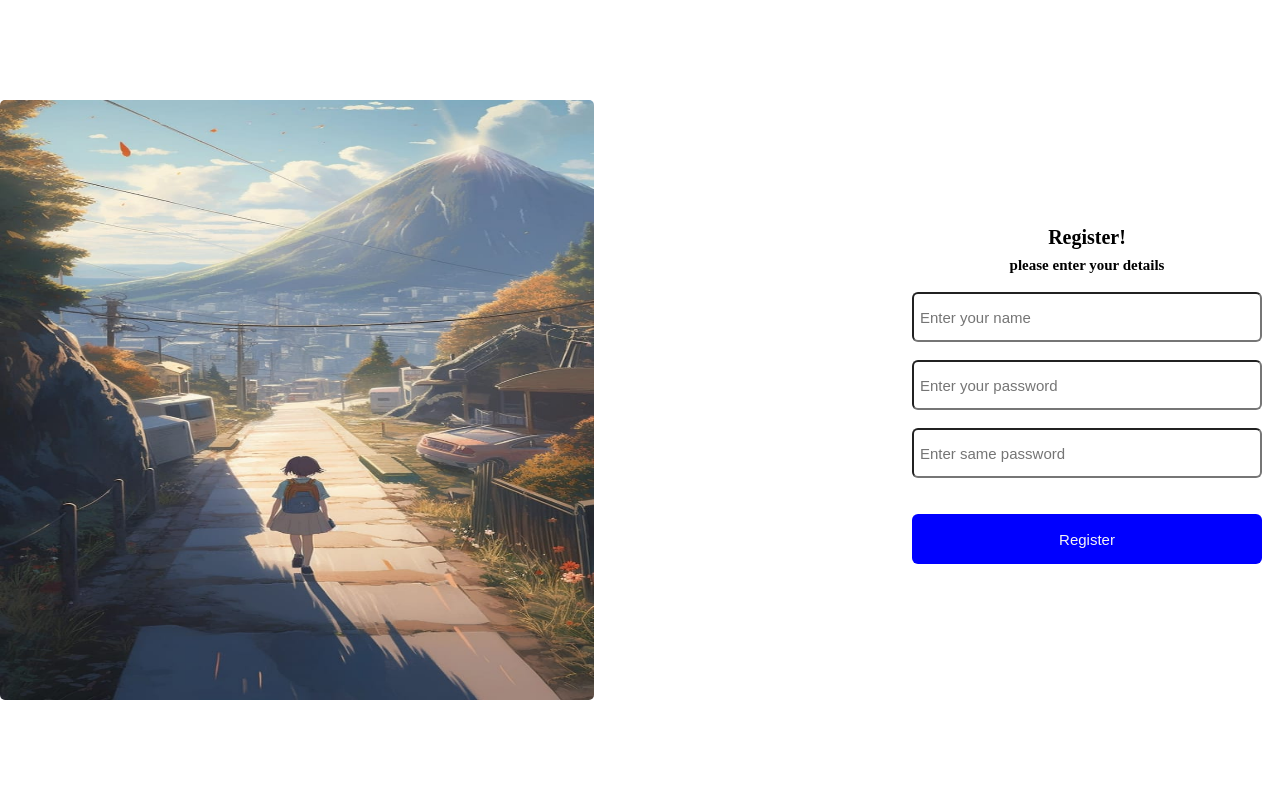
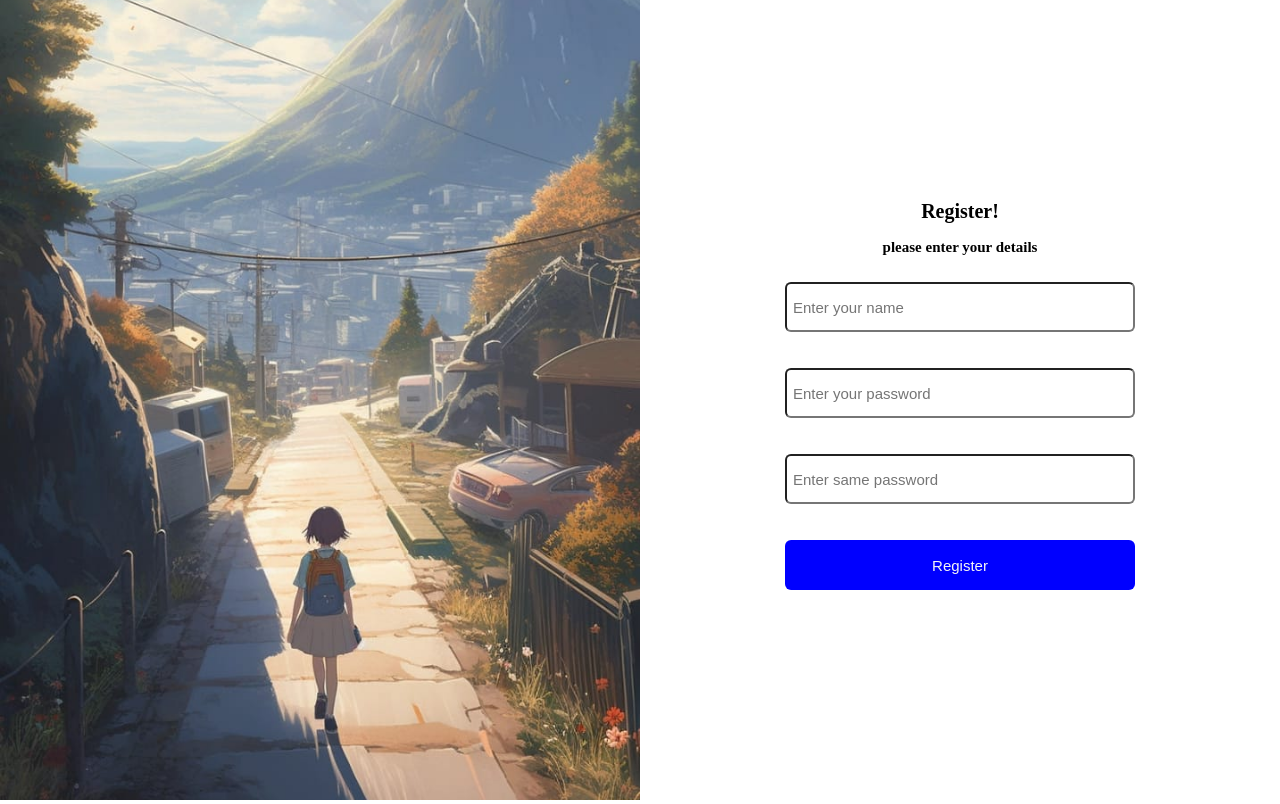
Before and after one commit to Ibezimvivian/js-validation-practice, a plain HTML site: page index.html in a window 1280 px wide. Drawn offline with Linux system fonts and the light colour scheme.

Commit message:
fixed containers

```diff
--- a/index.html
+++ b/index.html
@@ -1,29 +1,24 @@
 <!DOCTYPE html>
 <html lang="en">
   <head>
-    <meta charset="UTF-8">
-    <meta http-equiv="X-UA-Compatible" content="IE=edge">
-    <meta name="viewport" content="width=device-width, initial-scale=1.0">
-    <link rel="stylesheet" href="/wahala.css">
+    <meta charset="UTF-8" />
+    <meta http-equiv="X-UA-Compatible" content="IE=edge" />
+    <meta name="viewport" content="width=device-width, initial-scale=1.0" />
+    <link rel="stylesheet" href="/wahala.css" />
     <title>Document</title>
   </head>
   <body>
-
-       <img  src="/image/IMG-20230414-WA0009.jpg" alt="">
+    <div class="image_container">
+      <img src="/image/IMG-20230414-WA0009.jpg" alt="" />
+    </div>
     <div class="cool">
       <h3>Register!</h3>
       <h6>please enter your details</h6>
-
-        <input type="text" placeholder="Enter your name" id="name">
-        <input type="password"  placeholder="Enter your password" id="pass">
-        <input type="password" placeholder="Enter same password" id="confirmp">
-        <button id="btn"> Register</button>
-
+      <input type="text" placeholder="Enter your name" id="name" />
+      <input type="password" placeholder="Enter your password" id="pass" />
+      <input type="password" placeholder="Enter same password" id="confirmp" />
+      <button id="btn">Register</button>
     </div>
-
-
-
-
   </body>
   <script src="/solution.js"></script>
   <script src="/rsvp.js"></script>
--- a/wahala.css
+++ b/wahala.css
@@ -1,39 +1,48 @@
-*{
+* {
   padding: 0;
   margin: 0;
   box-sizing: border-box;
 }
 
-body{
-
-
+body {
   height: 100vh;
   display: flex;
   align-items: center;
   justify-content: center;
 }
 
+.image_container {
+  width: 50%;
+  height: 100%;
+}
+.image_container img {
+  width: 100%;
+  height: 100%;
+  object-fit: cover;
+}
 
+.cool {
+  width: 50%;
+  height: 100%;
+  display: flex;
+  flex-direction: column;
+  justify-content: center;
+  align-items: center;
+}
 
-img{
-    height: 600px;
-    width: 600px;
-    margin-right: 300px;
-    border-radius: 5px;
-}
-.cool h3{
+.cool h3 {
   font-size: 20px;
   text-align: center;
   margin: 8px;
 }
 
-.cool h6{
+.cool h6 {
   font-size: 15px;
   text-align: center;
   margin: 8px;
 }
 
-.cool input{
+.cool input {
   display: flex;
   flex-direction: column;
   align-items: center;
@@ -42,13 +51,11 @@ img{
   padding-left: 6px;
   font-size: 15px;
 
-
-    border-radius: 6px ;
+  border-radius: 6px;
   margin: 18px;
-
 }
 
-.cool button{
+.cool button {
   width: 350px;
   height: 50px;
   margin: 18px;
```
Lines whose indentation alone changed are shown as unchanged.
